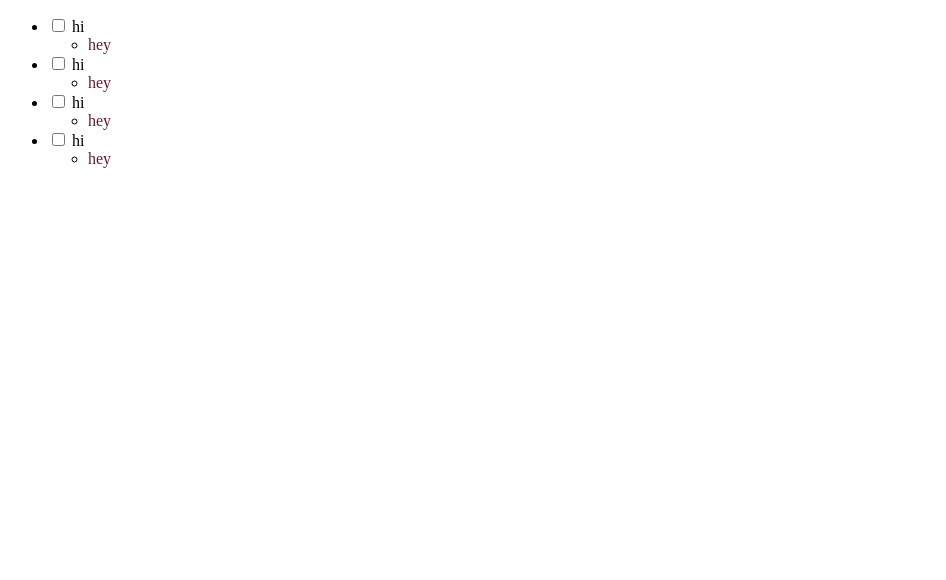
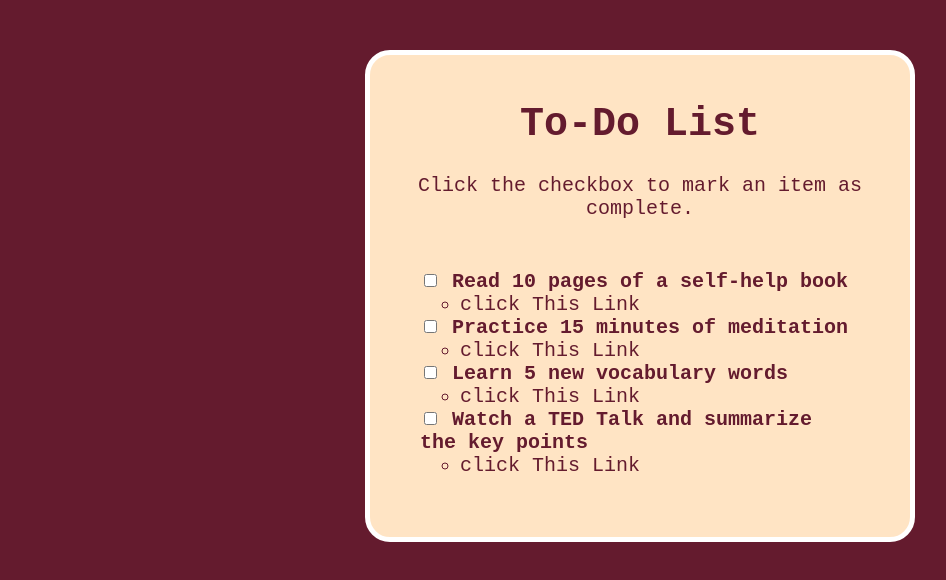
Before and after one commit to NEX-02/to-do-list, a plain HTML site: page index.html in a window 1280 px wide. Shown: the whole page, without its empty margins (0-946 px from the left). Drawn offline with Linux system fonts and the light colour scheme.

Commit message:
stlye changements

```diff
--- a/index.html
+++ b/index.html
@@ -3,40 +3,45 @@
 
 <head>
     <meta charset="utf-8">
+    <meta name="viewport" content="width=device-width, initial-scale=1.0">
     <title>Styled To-Do List</title>
     <link rel="stylesheet" href="styles.css"/>
 </head>
 
 <body>
+    <div>
+        <h1>To-Do List</h1>
+        <p>Click the checkbox to mark an item as complete.</p>
     <ul class="todo-list">
         <li>
-            <input id="box" type="checkbox">
-            <label for="box">hi</label>
+            <input id="box1" type="checkbox">
+            <label for="box1">Read 10 pages of a self-help book</label>
             <ul class="sub-item">
-                <li><a class="sub-item-link" href="https://www.freecodecamp.org/" target="_blank">hey</a></li>
+                <li><a class="sub-item-link" href="https://www.freecodecamp.org/" target="_blank">click This Link</a></li>
             </ul>
         </li>
         <li>
-            <input id="box" type="checkbox">
-            <label for="box">hi</label>
+            <input id="box2" type="checkbox">
+            <label for="box2">Practice 15 minutes of meditation</label>
             <ul class="sub-item">
-                <li><a class="sub-item-link" href="https://www.freecodecamp.org/" target="_blank">hey</a></li>
+                <li><a class="sub-item-link" href="https://www.freecodecamp.org/" target="_blank">click This Link</a></li>
             </ul>
         </li>
         <li>
-            <input id="box" type="checkbox">
-            <label for="box">hi</label>
+            <input id="box3" type="checkbox">
+            <label for="box3">Learn 5 new vocabulary words</label>
             <ul class="sub-item">
-                <li><a class="sub-item-link" href="https://www.freecodecamp.org/" target="_blank">hey</a></li>
+                <li><a class="sub-item-link" href="https://www.freecodecamp.org/" target="_blank">click This Link</a></li>
             </ul>
         </li>
         <li>
-            <input id="box" type="checkbox">
-            <label for="box">hi</label>
+            <input id="box4" type="checkbox">
+            <label for="box4">Watch a TED Talk and summarize the key points</label>
             <ul class="sub-item">
-                <li><a class="sub-item-link" href="https://www.freecodecamp.org/" target="_blank">hey</a></li>
+                <li><a class="sub-item-link" href="https://www.freecodecamp.org/" target="_blank">click This Link</a></li>
             </ul>
         </li>
     </ul>
+    </div>
 </body>
 </html>
--- a/styles.css
+++ b/styles.css
@@ -1,4 +1,11 @@
-a { text-decoration: none;
+body {
+  background-color: #641B2E;
+  font-family: 'Courier New', Courier, monospace;
+  font-size: 20px;
+  color: #641B2E;
+}
+a {
+  text-decoration: none;
   color: #641B2E;
 }
 a:visited {
@@ -13,3 +20,33 @@ a:focus {
 a:active {
   color: #BE5B50;
 }
+h1, p {
+  text-align: center;
+}
+label {
+  font-family: monospace;
+  color: #641B2E;
+  font-size: 20px;
+  font-weight: bold;
+}
+div {
+  background-color: bisque;
+  width: 500px;
+  margin-top: 50px;
+  margin-bottom: 50px;
+  margin-left: auto;
+  margin-right: auto;
+  padding: 20px;
+  border: white solid 5px;
+  border-radius: 25px;
+}
+.todo-list {
+    list-style-type: none;
+    padding-top: 30px;
+    padding-bottom: 20px;
+    padding-right: 30px;
+    padding-left: 30px;
+}
+input[type="checkbox"] {
+  accent-color: #641B2E;
+}
```
